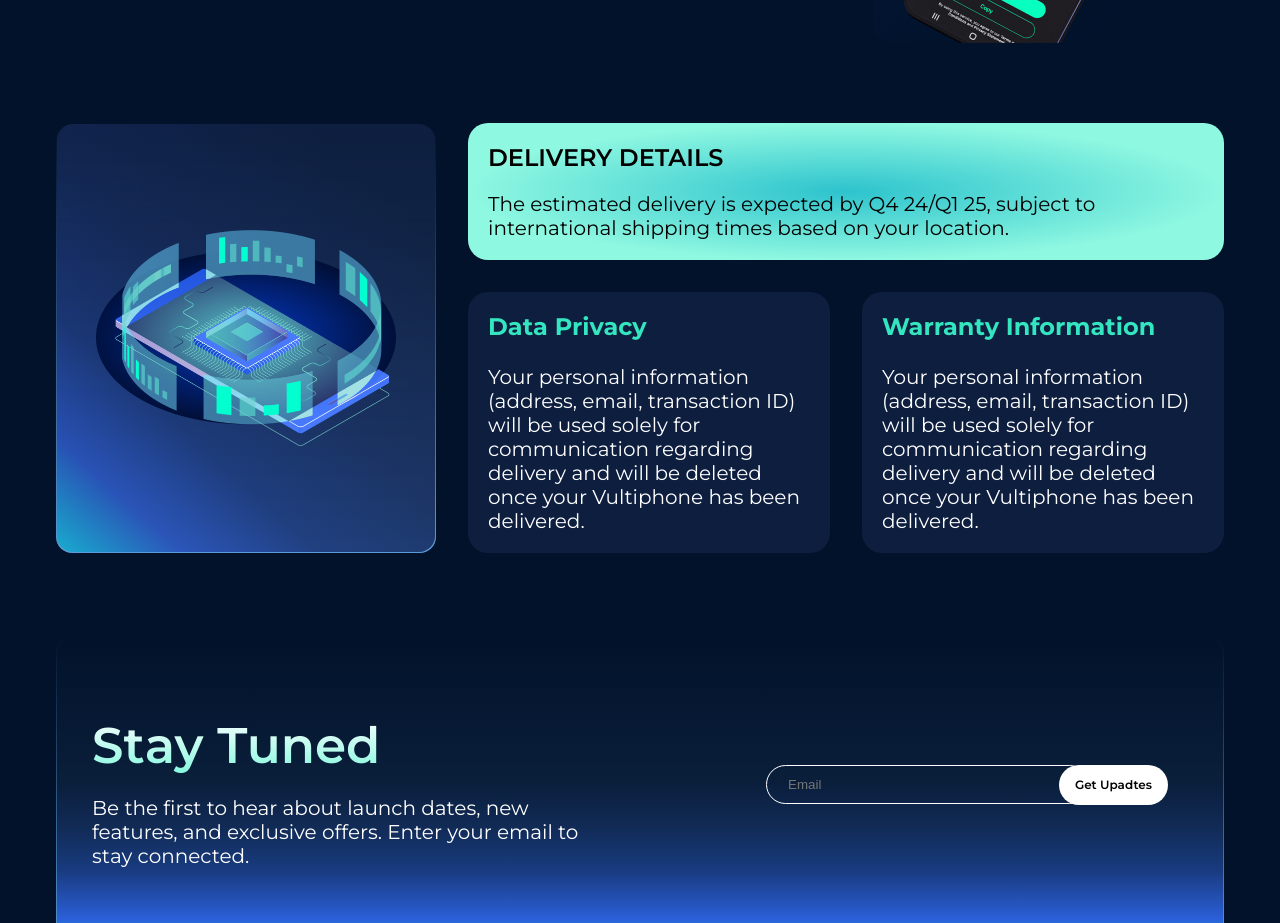
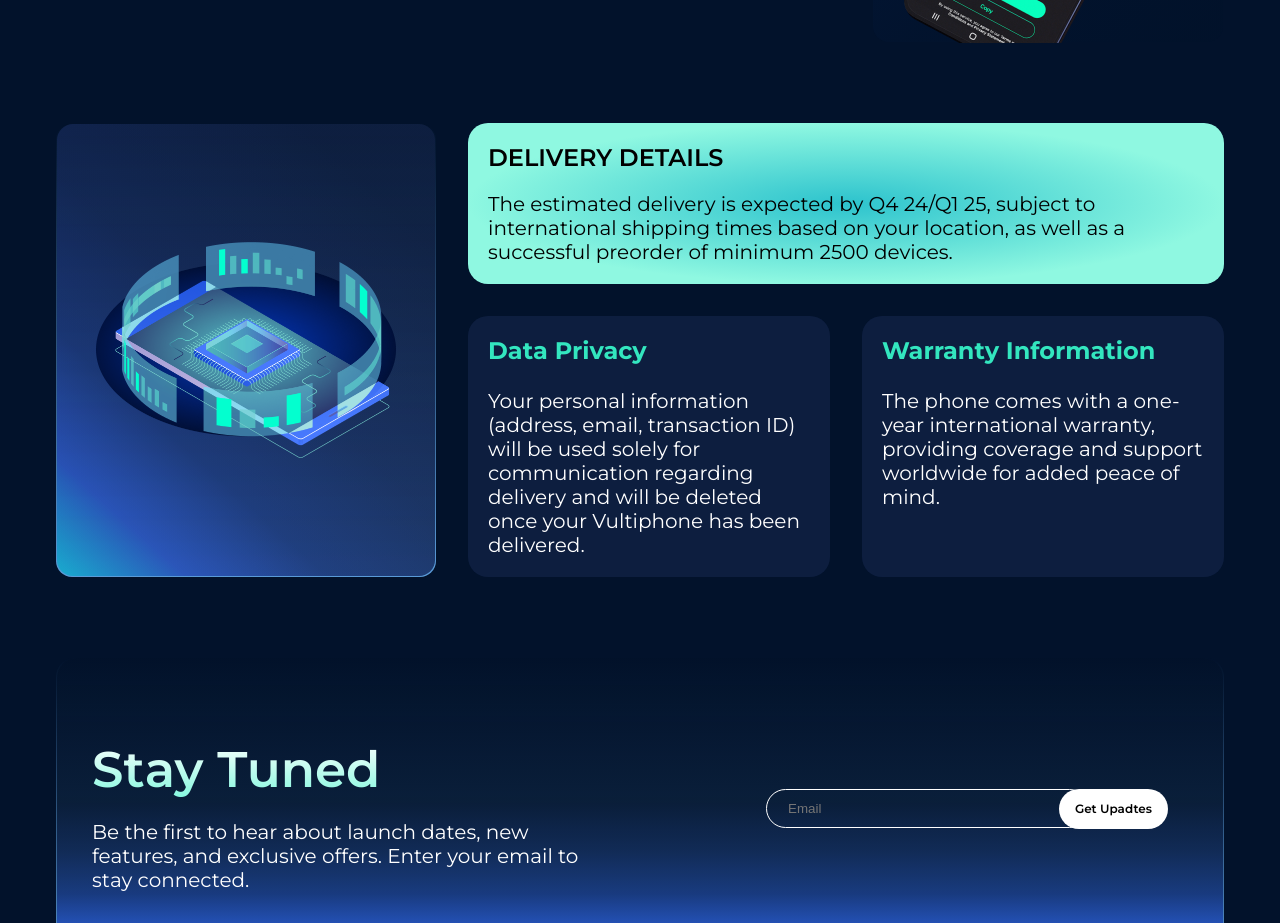
Before and after one commit to vultisig/vultiphone, a Next.js app: page / in a window 1280 px wide. Shown: the part 4180-5103 px from the top of the page. Built offline with nearby package versions, Linux system fonts and the light colour scheme.

Commit message:
Enhance folder structure and update content

```diff
--- a/app/layout.tsx
+++ b/app/layout.tsx
@@ -1,6 +1,6 @@
 import type { Metadata } from "next";
 
-import Component from "@/layouts/default";
+import Component from "@/components/layouts/default";
 
 import "@fontsource/montserrat/latin.css";
 import "@fontsource/roboto-mono/latin.css";
--- a/app/page.tsx
+++ b/app/page.tsx
@@ -1,3 +1,3 @@
-import Component from "@/pages/home";
+import Component from "@/components/pages/home";
 
 export default Component;
--- a/layouts/default/index.tsx
+++ b/components/layouts/default/index.tsx
@@ -5,7 +5,7 @@ import { ConfigProvider, Drawer, Menu, MenuProps } from "antd";
 import Image from "next/image";
 import Link from "next/link";
 
-import content from "@/layouts/default/index.json";
+import content from "@/components/layouts/default/index.json";
 
 import { HamburgerMD, Vultisig } from "@/icons";
 
--- a/pages/home/index.json
+++ b/components/pages/home/index.json
@@ -110,7 +110,7 @@
     "items": [
       {
         "title": "Delivery Details",
-        "description": "The estimated delivery is expected by Q4 24/Q1 25, subject to international shipping times based on your location."
+        "description": "The estimated delivery is expected by Q4 24/Q1 25, subject to international shipping times based on your location, as well as a successful preorder of minimum 2500 devices. "
       },
       {
         "title": "Data Privacy",
@@ -118,7 +118,7 @@
       },
       {
         "title": "Warranty Information",
-        "description": "Your personal information (address, email, transaction ID) will be used solely for communication regarding delivery and will be deleted once your Vultiphone has been delivered."
+        "description": "The phone comes with a one-year international warranty, providing coverage and support worldwide for added peace of mind."
       }
     ]
   },
--- a/pages/home/index.tsx
+++ b/components/pages/home/index.tsx
@@ -1,6 +1,6 @@
 import Image from "next/image";
 
-import content from "@/pages/home/index.json";
+import content from "@/components/pages/home/index.json";
 
 export default function Component() {
   return (
--- a/styles/_global.scss
+++ b/styles/_global.scss
@@ -44,10 +44,6 @@ body {
   text-align: center;
   transition: opacity 0.3s;
   white-space: nowrap;
-
-  &:hover {
-    opacity: 0.6;
-  }
 
   &.btn-disabled {
     background-color: $gray-8;
--- a/styles/index.scss
+++ b/styles/index.scss
@@ -4,6 +4,6 @@
 @use "_normalize";
 @use "_global";
 
-@use "@/layouts/default";
+@use "@/components/layouts/default";
 
-@use "@/pages/home";
+@use "@/components/pages/home";
```
Also changed, not shown: components/layouts/default/index.json (renamed from layouts/default/index.json), components/layouts/default/index.scss (renamed from layouts/default/index.scss), components/pages/home/index.scss (renamed from pages/home/index.scss).
